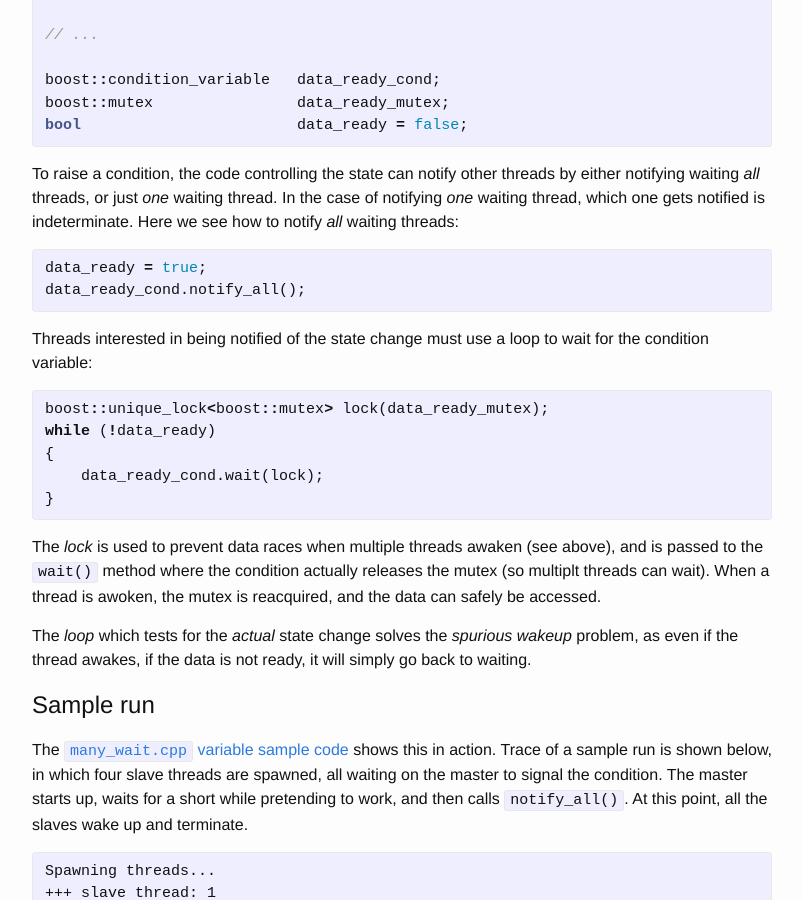
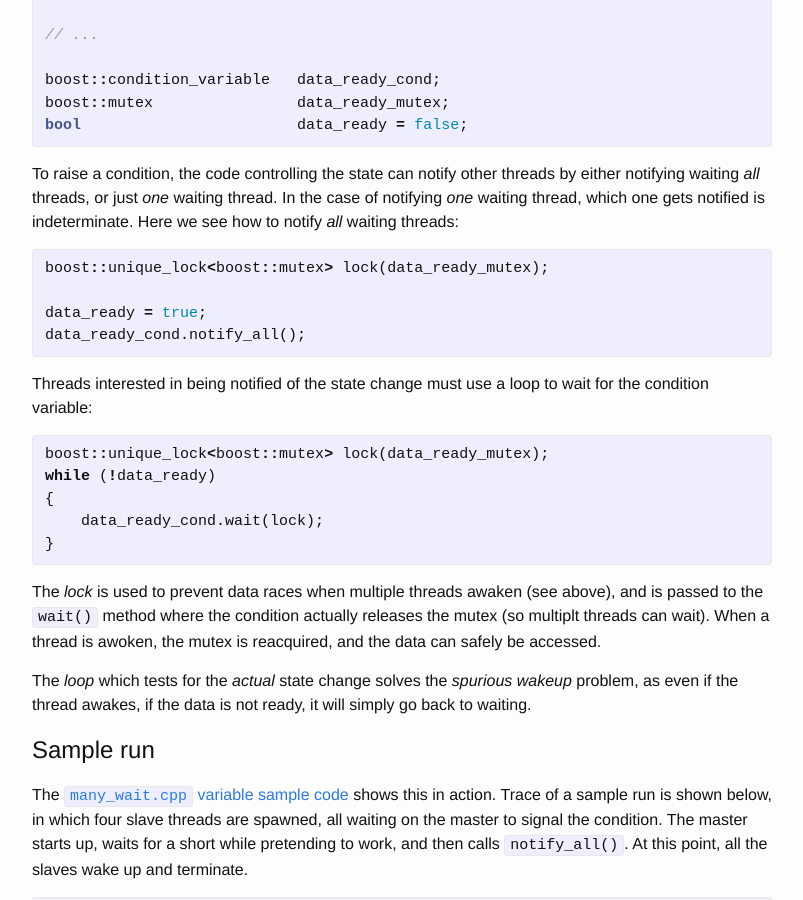
Before and after one commit to gavinb/gavinb.github.io, a Jekyll site: the page built from _posts/2012-02-20-threading-with-boost---part-v-condition-variables.markdown, in a window 1280 px wide and 900 px high, scrolled down 1834 px. Shown: the whole window, without its empty margins (238-1041 px from the left). Built offline with Jekyll 4.4.1, drawn with Linux system fonts in a browser that asks for light colours; comment, search, counter and statistics services are not loaded.

Commit message:
Conditions: lock mutex for data_ready

```diff
--- a/_posts/2012-02-20-threading-with-boost---part-v-condition-variables.markdown
+++ b/_posts/2012-02-20-threading-with-boost---part-v-condition-variables.markdown
@@ -114,6 +114,8 @@ thread.  In the case of notifying *one* waiting thread, which one gets
 notified is indeterminate. Here we see how to notify *all* waiting threads:
 
 {% highlight c++ %}
+boost::unique_lock<boost::mutex> lock(data_ready_mutex);
+
 data_ready = true;
 data_ready_cond.notify_all();
 {% endhighlight %}
```
